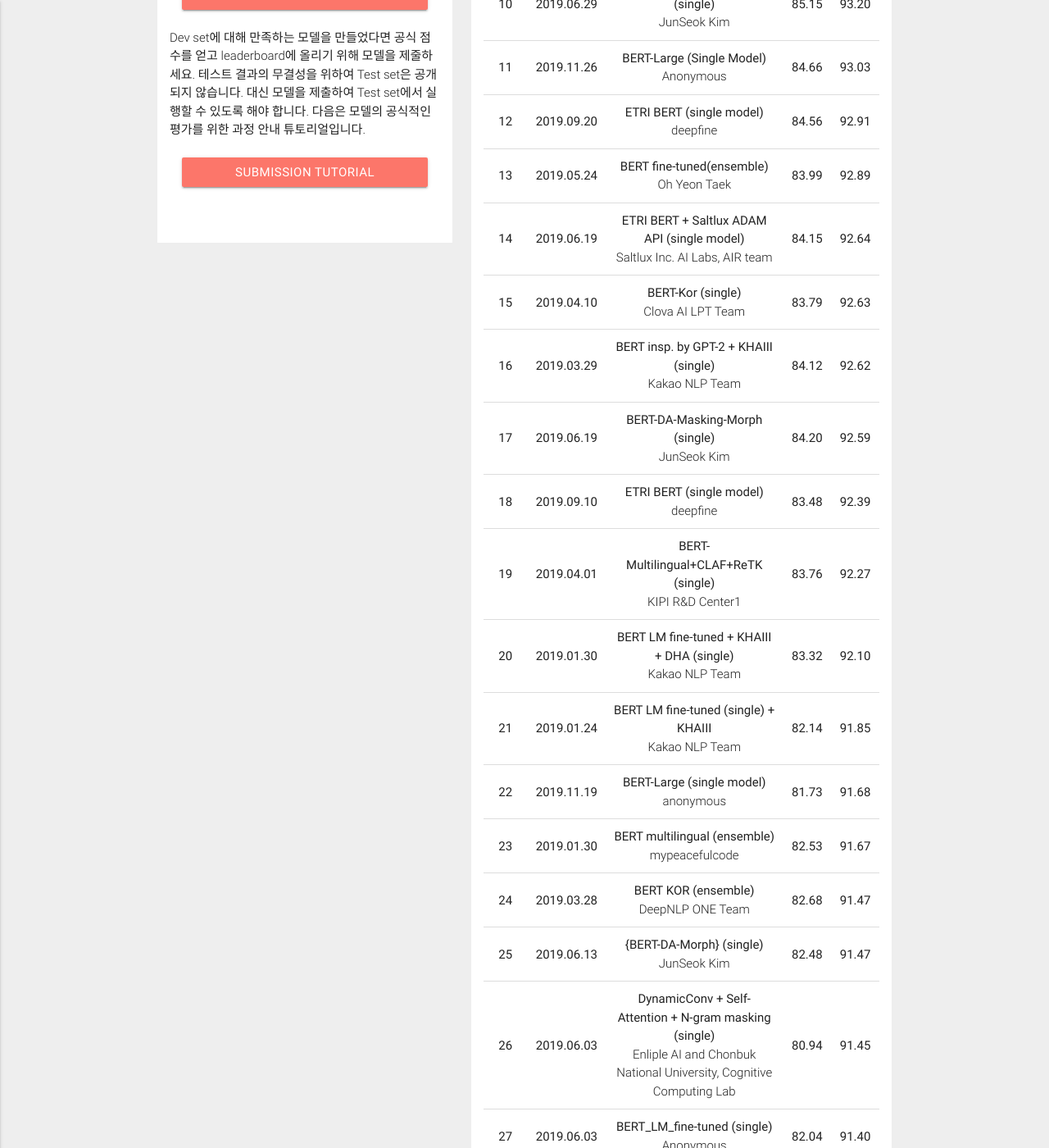
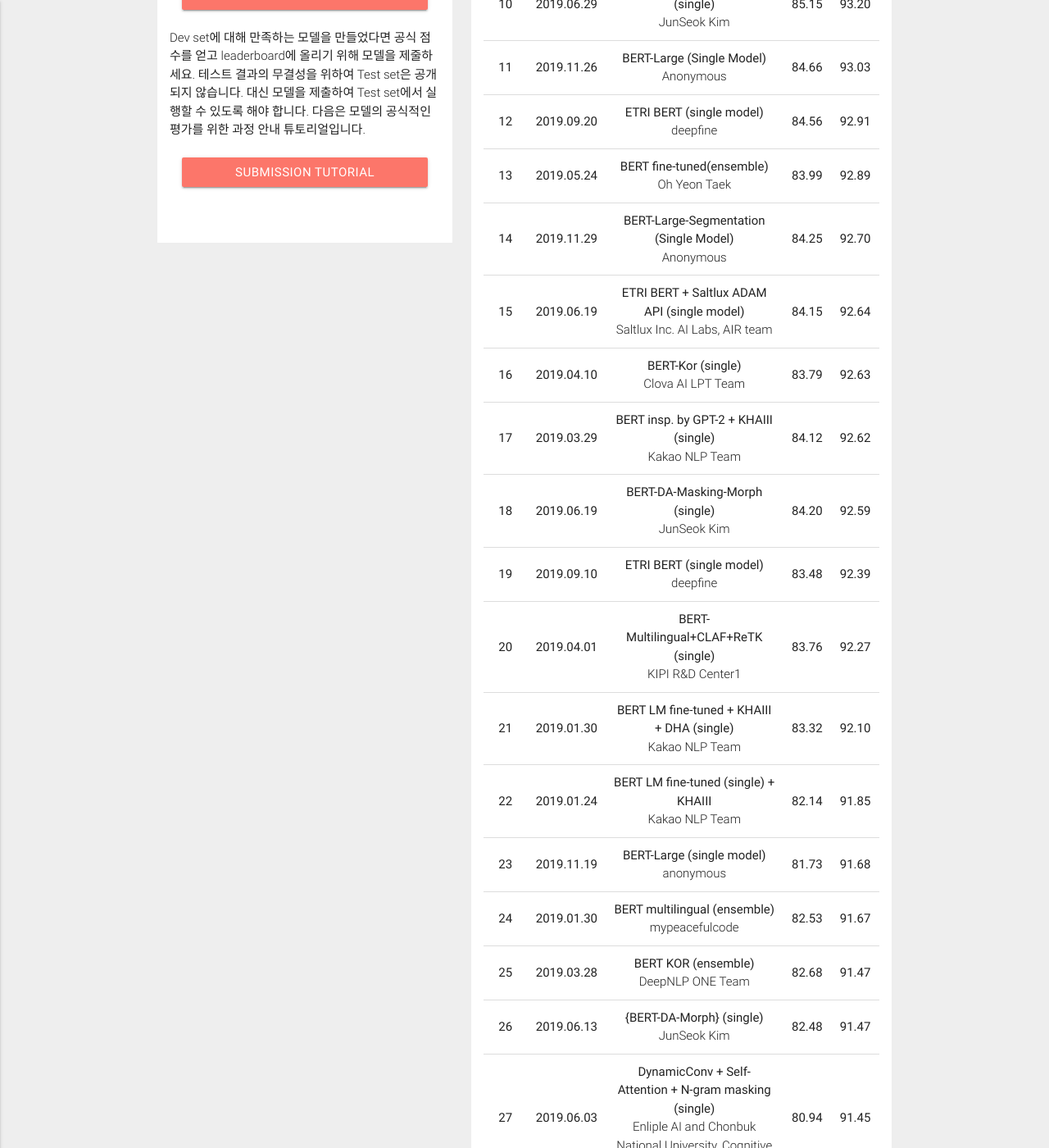
Before and after one commit to korquad/korquad.github.io, a Jekyll site: the page built from category/1.0_KOR.html, in a window 1280 px wide and 1400 px high, scrolled down 1634 px. Shown: the whole window at 82% size. Built offline with Jekyll 4.4.1, drawn with Linux system fonts in a browser that asks for light colours; some of the changed text lies outside the part shown.

Commit message:
KorQuAD 1.0 Leaderboard Updated

```diff
--- a/category/1.0_KOR.html
+++ b/category/1.0_KOR.html
@@ -264,6 +264,15 @@
                     </tr>
                     <tr>
                       <td>14</td>
+                      <td>2019.11.29</td>
+                      <td>BERT-Large-Segmentation (Single Model)
+                        <p class="light">Anonymous</p>
+                      </td>
+                      <td>84.25</td>
+                      <td>92.70</td>
+                    </tr>
+                    <tr>
+                      <td>15</td>
                       <td>2019.06.19</td>
                       <td>ETRI BERT + Saltlux ADAM API (single model)
                         <p class="light">Saltlux Inc. AI Labs, AIR team</p>
@@ -353,7 +362,7 @@
                       <td>91.67</td>
                     </tr>
                     <tr>
-                      <td>24</td>
+                      <td>25</td>
                       <td>2019.03.28</td>
                       <td>BERT KOR (ensemble)
                         <p class="light">DeepNLP ONE Team</p>
@@ -389,7 +398,7 @@
                       <td>91.40</td>
                     </tr>
                     <tr>
-                      <td>28</td>
+                      <td>29</td>
                       <td>2019.02.14</td>
                       <td>BERT fine-tuned (single)
                         <p class="light">GIST-Dongju Park</p>
@@ -407,7 +416,16 @@
                       <td>91.23</td>
                     </tr>
                     <tr>
-                      <td>30</td>
+                      <td>31</td>
+                      <td>2019.12.01</td>
+                      <td>BERT (single)
+                        <p class="light">JoonOh-Oh</p>
+                      </td>
+                      <td>81.68</td>
+                      <td>91.12</td>
+                    </tr>
+                    <tr>
+                      <td>32</td>
                       <td>2019.02.22</td>
                       <td>BERT/RPST (single)
                         <p class="light">Anonymous</p>
```
Also changed, not shown: other parts of category/1.0_KOR.html (+40 -40 lines), category/1.0_ENG.html (+61 -43 lines).
